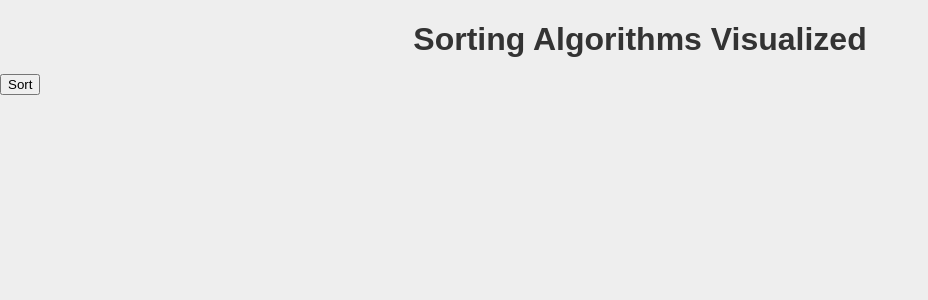
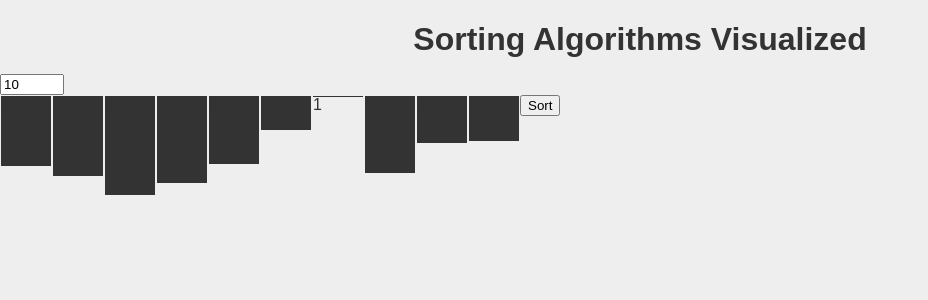
Before and after one commit to erikmalm/sorting-algs, a React (Create React App) app: page / in a window 1280 px wide. Shown: the top 300 px of the page, without its empty margins (0-928 px from the left). Built offline with nearby package versions, Linux system fonts and the light colour scheme.

Commit message:
working so far

```diff
--- a/src/presenters/mergeSortVisualizationPresenter.js
+++ b/src/presenters/mergeSortVisualizationPresenter.js
@@ -5,15 +5,17 @@ import mergeSort from "../algorithms/mergeSort";
 // The MergeSortVisualizationPresenter function is a
 // function component that manages the state and logic
 // for the merge sort visualization. It receives the
-// number of elements to sort as a prop, and it
+// default number of elements to sort as a prop, and it
 // generates a random array of that length. It also
 // provides a method for sorting the array using the
 // mergeSort algorithm, and for updating the state of
 // the MergeSortVisualizationView component.
-const MergeSortVisualizationPresenter = (props) => {
+const MergeSortVisualizationPresenter = () => {
   // Use the useState hook to initialize the state with
-  // a random array of the specified length.
-  const [array, setArray] = useState(generateRandomArray(props.numElements));
+  // a random array of the specified length and with
+  // the default value for the array length.
+  const [array, setArray] = useState(generateRandomArray(10));
+  const [arrayLength, setArrayLength] = useState(10);
 
   // Generate a random array of the specified length.
   function generateRandomArray(length) {
@@ -25,9 +27,30 @@ const MergeSortVisualizationPresenter = (props) => {
     setArray(mergeSort(array));
   }
 
+  // Handle changes to the input field for the array
+  // length by updating the state with the new value.
+  function handleChange(event) {
+    setArrayLength(Number(event.target.value));
+  }
+
   // Return the MergeSortVisualizationView component with
-  // the array and onSort props.
-  return <MergeSortVisualizationView array={array} onSort={sort} />;
+  // the array, arrayLength, onSort, and onChange props.
+  return (
+    <div className="MergeSortVisualizationPresenter">
+      <input
+        type="number"
+        value={arrayLength}
+        onChange={handleChange}
+        min={1}
+        max={100}
+      />
+      <MergeSortVisualizationView
+        array={generateRandomArray(arrayLength)}
+        onSort={sort}
+        onChange={handleChange}
+      />
+    </div>
+  );
 };
 
 export default MergeSortVisualizationPresenter;
--- a/src/styles/bar.css
+++ b/src/styles/bar.css
@@ -2,4 +2,5 @@
   background-color: #333;
   margin: 1px;
   width: 50px;
+  display: inline-block;
 }
```
